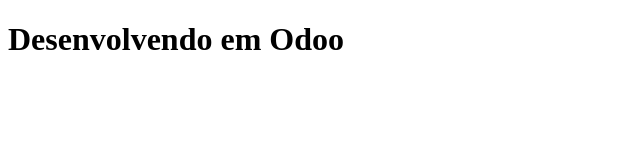
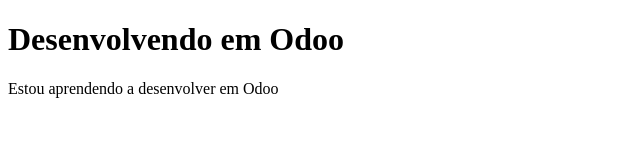
Before and after one commit to sandrovunda/VundaOdoo1, a plain HTML site: page teste_html/index.html in a window 1280 px wide. Shown: the whole page, without its empty margins (0-640 px from the left). Drawn offline with Linux system fonts and the light colour scheme.

Commit message:
Adicionai um Paragrafo

```diff
--- a/teste_html/index.html
+++ b/teste_html/index.html
@@ -7,6 +7,7 @@
 </head>
 <body>
     <h1> Desenvolvendo em Odoo</h1>
+    <p>Estou aprendendo a desenvolver em Odoo</p>
 
 </body>
 </html>
```
